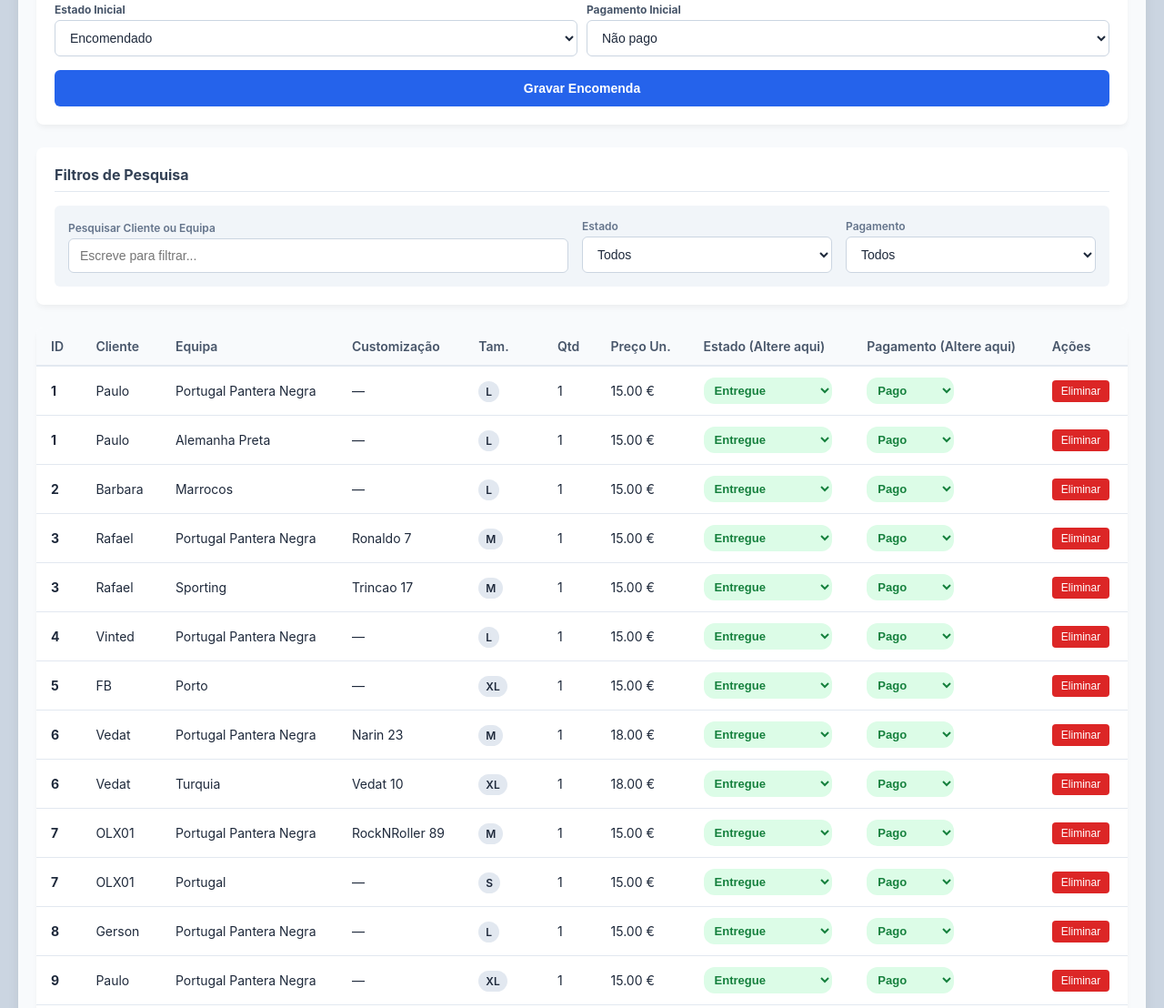
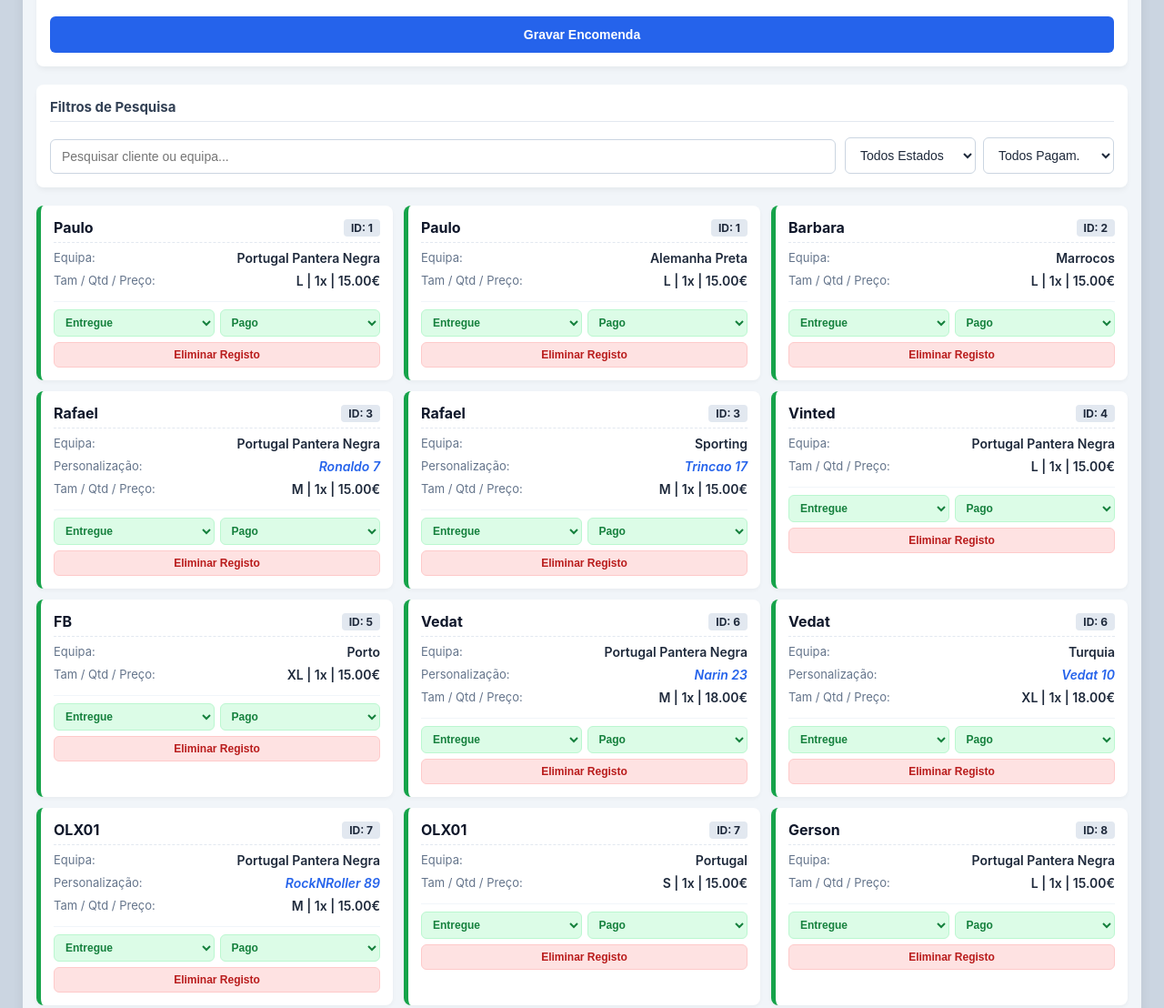
Before and after one commit to stadiopt/STADIOPT-HUB, a plain HTML site: page index.html in a window 1280 px wide. Shown: the part 343-1451 px from the top of the page at 91% size. Drawn offline with Linux system fonts and the light colour scheme.

Commit message:
Atualizar o index.html

```diff
--- a/index.html
+++ b/index.html
@@ -10,14 +10,14 @@
             --wp-primary-hover: #1d4ed8;
             --wp-success: #16a34a;
             --wp-danger: #dc2626;
-            --wp-background: #f8fafc;
+            --wp-background: #f1f5f9;
             --wp-text: #1e293b;
         }
 
         body {
             background-color: #cbd5e1;
             margin: 0;
-            padding: 20px;
+            padding: 12px;
             font-family: -apple-system, BlinkMacSystemFont, "Segoe UI", Roboto, sans-serif;
         }
 
@@ -26,7 +26,7 @@
             margin: 0 auto;
             background-color: var(--wp-background);
             color: var(--wp-text);
-            padding: 20px;
+            padding: 15px;
             border-radius: 12px;
             box-shadow: 0 10px 15px -3px rgba(0,0,0,0.1);
         }
@@ -34,46 +34,47 @@
         .wp-gestao-container h2 {
             text-align: center;
             color: #0f172a;
-            margin-top: 10px;
-            margin-bottom: 30px;
+            margin-top: 5px;
+            margin-bottom: 20px;
+            font-size: 22px;
         }
 
         .wp-panel {
             background: white;
-            padding: 20px;
+            padding: 15px;
             border-radius: 8px;
             box-shadow: 0 4px 6px -1px rgba(0,0,0,0.05);
-            margin-bottom: 25px;
+            margin-bottom: 20px;
         }
 
         .wp-panel-title {
             margin-top: 0;
-            margin-bottom: 15px;
+            margin-bottom: 12px;
             color: #334155;
-            font-size: 16px;
+            font-size: 15px;
             border-bottom: 1px solid #e2e8f0;
-            padding-bottom: 8px;
+            padding-bottom: 6px;
             font-weight: bold;
         }
 
         .form-grid {
             display: grid;
-            grid-template-columns: repeat(auto-fit, minmax(130px, 1fr));
-            gap: 10px;
-            margin-bottom: 10px;
+            grid-template-columns: repeat(auto-fit, minmax(120px, 1fr));
+            gap: 8px;
+            margin-bottom: 8px;
             align-items: center;
         }
 
         .wp-form-group {
             display: flex;
             flex-direction: column;
-            margin-bottom: 15px;
+            margin-bottom: 12px;
         }
 
         .wp-form-group label {
             font-size: 13px;
             font-weight: 600;
-            margin-bottom: 5px;
+            margin-bottom: 4px;
             color: #475569;
         }
 
@@ -88,25 +89,6 @@
             width: 100%;
         }
 
-        /* Estilo específico para os selects dentro da tabela ficarem mais discretos e limpos */
-        td select {
-            padding: 6px 8px;
-            font-size: 13px;
-            font-weight: 600;
-            border-radius: 12px;
-            border: none;
-            cursor: pointer;
-            width: auto;
-            display: inline-block;
-        }
-
-        /* Cores dinâmicas para os selects da tabela baseados no estado */
-        .sel-entregue { background-color: #dcfce7; color: #15803d; }
-        .sel-encomendado { background-color: #e0f2fe; color: #0369a1; }
-        .sel-porencomendar { background-color: #fef9c3; color: #a16207; }
-        .sel-pago { background-color: #dcfce7; color: #15803d; }
-        .sel-naopago { background-color: #fee2e2; color: #b91c1c; }
-
         .btn-add-product {
             background-color: #0284c7;
             color: white;
@@ -116,10 +98,9 @@
             cursor: pointer;
             font-size: 13px;
             font-weight: 600;
-            margin-bottom: 20px;
+            margin-bottom: 15px;
             display: inline-block;
         }
-        .btn-add-product:hover { background-color: #0369a1; }
 
         .btn-delete {
             background-color: var(--wp-danger);
@@ -139,79 +120,131 @@
             border-radius: 6px;
             font-weight: 600;
             cursor: pointer;
-            transition: background 0.2s;
             font-size: 14px;
             width: 100%;
             display: block;
-            text-align: center;
-            margin-top: 15px;
         }
-        .wp-btn-submit:hover { background-color: var(--wp-primary-hover); }
 
         .wp-filter-bar {
             display: flex;
-            flex-wrap: wrap;
-            gap: 15px;
-            align-items: flex-end;
-            background: #f1f5f9;
-            padding: 15px;
-            border-radius: 6px;
+            flex-direction: column;
+            gap: 10px;
         }
 
-        .wp-filter-group {
-            display: flex;
-            flex-direction: column;
-            flex: 1;
-            min-width: 150px;
-        }
-
-        .wp-filter-group label {
-            font-size: 12px;
-            font-weight: 600;
-            margin-bottom: 4px;
-            color: #64748b;
-        }
-
-        .wp-table-container {
-            background: white;
-            border-radius: 8px;
-            box-shadow: 0 4px 6px -1px rgba(0,0,0,0.05);
-            overflow-x: auto;
+        /* --- SISTEMA DE CARDS (OTIMIZADO PARA TELEMÓVEL) --- */
+        .cards-grid {
+            display: grid;
+            grid-template-columns: 1fr;
+            gap: 12px;
             margin-top: 15px;
         }
 
-        table {
-            width: 100%;
-            border-collapse: collapse;
-            text-align: left;
+        @media (min-width: 768px) {
+            .cards-grid {
+                grid-template-columns: repeat(auto-fill, minmax(350px, 1fr));
+            }
+            .wp-filter-bar {
+                flex-direction: row;
+                align-items: flex-end;
+            }
+        }
+
+        .order-card {
+            background: white;
+            border-radius: 8px;
+            padding: 14px;
+            box-shadow: 0 2px 4px rgba(0,0,0,0.04);
+            border-left: 5px solid #64748b;
+            display: flex;
+            flex-direction: column;
+            gap: 8px;
+        }
+
+        /* Cores da borda lateral do card conforme o estado */
+        .card-entregue { border-left-color: #16a34a; }
+        .card-encomendado { border-left-color: #0284c7; }
+        .card-porencomendar { border-left-color: #eab308; }
+
+        .card-header {
+            display: flex;
+            justify-content: space-between;
+            align-items: center;
+            border-bottom: 1px dashed #e2e8f0;
+            padding-bottom: 6px;
+        }
+
+        .card-id {
+            font-weight: bold;
+            background: #e2e8f0;
+            padding: 2px 8px;
+            border-radius: 4px;
+            font-size: 12px;
+        }
+
+        .card-client {
+            font-size: 16px;
+            font-weight: bold;
+            color: #0f172a;
+        }
+
+        .card-body-row {
+            display: flex;
+            justify-content: space-between;
             font-size: 14px;
         }
 
-        th {
-            background-color: #f8fafc;
-            color: #475569;
-            padding: 12px 16px;
-            font-weight: 600;
-            border-bottom: 2px solid #e2e8f0;
+        .card-label {
+            color: #64748b;
+            font-size: 13px;
         }
 
-        td {
-            padding: 12px 16px;
-            border-bottom: 1px solid #e2e8f0;
-            color: var(--wp-text);
+        .card-value {
+            font-weight: 600;
+            text-align: right;
         }
 
-        .wp-badge-tamanho { background: #e2e8f0; color: #1e293b; padding: 4px 8px; border-radius: 12px; font-size: 12px; font-weight: 600; }
+        .card-custom {
+            font-style: italic;
+            color: #2563eb;
+        }
 
-        .wp-btn-delete-row {
-            background-color: var(--wp-danger);
-            color: white;
-            padding: 5px 10px;
+        .card-actions {
+            display: grid;
+            grid-template-columns: 1fr 1fr;
+            gap: 6px;
+            margin-top: 6px;
+            border-top: 1px solid #f1f5f9;
+            padding-top: 8px;
+        }
+
+        .card-actions select {
+            padding: 6px 8px;
             font-size: 12px;
-            border: none;
-            border-radius: 4px;
+            font-weight: bold;
+            border-radius: 6px;
             cursor: pointer;
         }
+
+        /* Cores dos selects dentro dos cards */
+        select.sel-entregue { background-color: #dcfce7; color: #15803d; border-color: #bbf7d0; }
+        select.sel-encomendado { background-color: #e0f2fe; color: #0369a1; border-color: #bae6fd; }
+        select.sel-porencomendar { background-color: #fef9c3; color: #a16207; border-color: #fef08a; }
+        select.sel-pago { background-color: #dcfce7; color: #15803d; border-color: #bbf7d0; }
+        select.sel-naopago { background-color: #fee2e2; color: #b91c1c; border-color: #fecaca; }
+
+        .btn-card-delete {
+            grid-column: span 2;
+            background-color: #fee2e2;
+            color: #b91c1c;
+            border: 1px solid #fecaca;
+            padding: 6px;
+            border-radius: 6px;
+            font-size: 12px;
+            font-weight: bold;
+            cursor: pointer;
+            text-align: center;
+        }
+
         .wp-btn-reset {
             background-color: #64748b;
             color: white;
@@ -221,14 +254,15 @@
             cursor: pointer;
             font-size: 12px;
             float: right;
+            margin-bottom: 10px;
         }
     </style>
 </head>
 <body>
 
 <div class="wp-gestao-container">
-    <button class="wp-btn-reset" onclick="resetarDadosParaOOriginal()">⚠️ Restaurar Lista Original</button>
-    <h2>STADIOPT - Gestão de Encomendas</h2>
+    <button class="wp-btn-reset" onclick="resetarDadosParaOOriginal()">⚠️ Reset de Fábrica</button>
+    <h2>STADIOPT - HUB</h2>
 
     <div class="wp-panel">
         <div class="wp-panel-title">Nova Encomenda</div>
@@ -249,26 +283,24 @@
                 </div>
             </div>
 
-            <button type="button" class="btn-add-product" onclick="addProductRow()">+ Adicionar Outra Camisola</button>
+            <button type="button" class="btn-add-product" onclick="addProductRow()">+ Outra Camisola</button>
 
             <div class="form-grid">
-                <div style="display:flex; flex-direction:column;">
-                    <label style="font-size:12px; font-weight:bold; color:#475569; margin-bottom:4px;">Estado Inicial</label>
+                <div>
                     <select id="wp_estado">
                         <option value="Encomendado">Encomendado</option>
                         <option value="Entregue">Entregue</option>
                         <option value="Por Encomendar">Por Encomendar</option>
                     </select>
                 </div>
-                <div style="display:flex; flex-direction:column;">
-                    <label style="font-size:12px; font-weight:bold; color:#475569; margin-bottom:4px;">Pagamento Inicial</label>
+                <div>
                     <select id="wp_pagamento">
                         <option value="Não pago">Não pago</option>
                         <option value="Pago">Pago</option>
                     </select>
                 </div>
             </div>
-
+            <br>
             <button type="submit" class="wp-btn-submit">Gravar Encomenda</button>
         </form>
     </div>
@@ -276,23 +308,18 @@
     <div class="wp-panel">
         <div class="wp-panel-title">Filtros de Pesquisa</div>
         <div class="wp-filter-bar">
-            <div class="wp-filter-group" style="flex: 2;">
-                <label for="wp_searchFilter">Pesquisar Cliente ou Equipa</label>
-                <input type="text" id="wp_searchFilter" placeholder="Escreve para filtrar...">
+            <div style="flex: 2; display:flex; flex-direction:column;">
+                <input type="text" id="wp_searchFilter" placeholder="Pesquisar cliente ou equipa...">
             </div>
-            <div class="wp-filter-group">
-                <label for="wp_statusFilter">Estado</label>
+            <div style="display:flex; gap:8px; margin-top:5px;">
                 <select id="wp_statusFilter">
-                    <option value="Todos">Todos</option>
+                    <option value="Todos">Todos Estados</option>
                     <option value="Entregue">Entregue</option>
                     <option value="Encomendado">Encomendado</option>
                     <option value="Por Encomendar">Por Encomendar</option>
                 </select>
-            </div>
-            <div class="wp-filter-group">
-                <label for="wp_payFilter">Pagamento</label>
                 <select id="wp_payFilter">
-                    <option value="Todos">Todos</option>
+                    <option value="Todos">Todos Pagam.</option>
                     <option value="Pago">Pago</option>
                     <option value="Não pago">Não pago</option>
                 </select>
@@ -300,25 +327,7 @@
         </div>
     </div>
 
-    <div class="wp-table-container">
-        <table>
-            <thead>
-                <tr>
-                    <th>ID</th>
-                    <th>Cliente</th>
-                    <th>Equipa</th>
-                    <th>Customização</th>
-                    <th>Tam.</th>
-                    <th>Qtd</th>
-                    <th>Preço Un.</th>
-                    <th>Estado (Altere aqui)</th>
-                    <th>Pagamento (Altere aqui)</th>
-                    <th>Ações</th>
-                </tr>
-            </thead>
-            <tbody id="wp_tableBody"></tbody>
-        </table>
-    </div>
+    <div class="cards-grid" id="wp_cardsContainer"></div>
 </div>
 
 <script>
@@ -387,24 +396,22 @@
         });
     }
 
-    // NOVA FUNÇÃO: Atualiza o estado diretamente na lista quando o alteras na tabela
     function updateRowStatus(globalIndex, newStatus) {
         db[globalIndex].status = newStatus;
         save();
-        refresh(); // Atualiza as cores instantaneamente
+        refresh();
     }
 
-    // NOVA FUNÇÃO: Atualiza o pagamento diretamente na lista quando o alteras na tabela
     function updateRowPay(globalIndex, newPay) {
         db[globalIndex].pay = newPay;
         save();
-        refresh(); // Atualiza as cores instantaneamente
+        refresh();
     }
 
     function refresh() {
-        const tbody = document.getElementById('wp_tableBody');
-        if(!tbody) return;
-        tbody.innerHTML = '';
+        const container = document.getElementById('wp_cardsContainer');
+        if(!container) return;
+        container.innerHTML = '';
 
         const searchVal = document.getElementById('wp_searchFilter').value.toLowerCase();
         const statusVal = document.getElementById('wp_statusFilter').value;
@@ -413,7 +420,7 @@
         db.forEach((enc, index) => {
             const cliente = enc.cust || '—';
             const equipa = enc.team || '—';
-            const customizacao = enc.custom || '—';
+            const customizacao = enc.custom || '';
             const tamanho = enc.size || '—';
             const quantidade = enc.qty || 1;
             const preco = enc.price || 15;
@@ -426,43 +433,54 @@
             const matchesPay = (payVal === "Todos") || (pagamento.toLowerCase() === payVal.toLowerCase());
 
             if (matchesSearch && matchesStatus && matchesPay) {
-                // Classes de cor dinâmicas para os dropdowns da tabela
+                // Classes de cor dinâmicas para o cartão e os seletores
+                let borderClass = 'card-encomendado';
+                let statusClass = 'sel-encomendado';
+                if(estado === 'Entregue') { borderClass = 'card-entregue'; statusClass = 'sel-entregue'; }
+                if(estado === 'Por Encomendar') { borderClass = 'card-porencomendar'; statusClass = 'sel-porencomendar'; }
+
                 let payClass = pagamento.toLowerCase() === 'pago' ? 'sel-pago' : 'sel-naopago';
-                let statusClass = 'sel-encomendado';
-                if(estado === 'Entregue') statusClass = 'sel-entregue';
-                if(estado === 'Por Encomendar') statusClass = 'sel-porencomendar';
 
-                const tr = document.createElement('tr');
-                tr.innerHTML = `
-                    <td><strong>${displayId}</strong></td>
-                    <td>${cliente}</td>
-                    <td>${equipa}</td>
-                    <td>${customizacao}</td>
-                    <td><span class="wp-badge wp-badge-tamanho">${tamanho}</span></td>
-                    <td>${quantidade}</td>
-                    <td>${parseFloat(preco).toFixed(2)} €</td>
-                    <td>
+                const card = document.createElement('div');
+                card.className = `order-card ${borderClass}`;
+                card.innerHTML = `
+                    <div class="card-header">
+                        <span class="card-client">${cliente}</span>
+                        <span class="card-id">ID: ${displayId}</span>
+                    </div>
+                    <div class="card-body-row">
+                        <span class="card-label">Equipa:</span>
+                        <span class="card-value">${equipa}</span>
+                    </div>
+                    ${customizacao ? `
+                    <div class="card-body-row">
+                        <span class="card-label">Personalização:</span>
+                        <span class="card-value card-custom">${customizacao}</span>
+                    </div>` : ''}
+                    <div class="card-body-row">
+                        <span class="card-label">Tam / Qtd / Preço:</span>
+                        <span class="card-value">${tamanho} | ${quantidade}x | ${parseFloat(preco).toFixed(2)}€</span>
+                    </div>
+                    <div class="card-actions">
                         <select class="${statusClass}" onchange="updateRowStatus(${index}, this.value)">
                             <option value="Encomendado" ${estado === 'Encomendado' ? 'selected' : ''}>Encomendado</option>
                             <option value="Entregue" ${estado === 'Entregue' ? 'selected' : ''}>Entregue</option>
                             <option value="Por Encomendar" ${estado === 'Por Encomendar' ? 'selected' : ''}>Por Encomendar</option>
                         </select>
-                    </td>
-                    <td>
                         <select class="${payClass}" onchange="updateRowPay(${index}, this.value)">
                             <option value="Não pago" ${pagamento.toLowerCase() === 'não pago' ? 'selected' : ''}>Não pago</option>
                             <option value="Pago" ${pagamento.toLowerCase() === 'pago' ? 'selected' : ''}>Pago</option>
                         </select>
-                    </td>
-                    <td><button class="wp-btn-delete-row" onclick="deleteItem(${index})">Eliminar</button></td>
+                        <button class="btn-card-delete" onclick="deleteItem(${index})">Eliminar Registo</button>
+                    </div>
                 `;
-                tbody.appendChild(tr);
+                container.appendChild(card);
             }
         });
     }
 
     function deleteItem(index) {
-        if(confirm("Eliminar este registo?")) {
+        if(confirm("Eliminar esta encomenda permanentemente?")) {
             db.splice(index, 1);
             save();
             refresh();
@@ -470,7 +488,7 @@
     }
 
     function resetarDadosParaOOriginal() {
-        if(confirm("Tens a certeza que queres voltar à lista de fábrica original? Isto apagará novos registos feitos hoje.")) {
+        if(confirm("Voltar aos dados originais de fábrica?")) {
             db = [...initialData];
             save();
             refresh();
```
